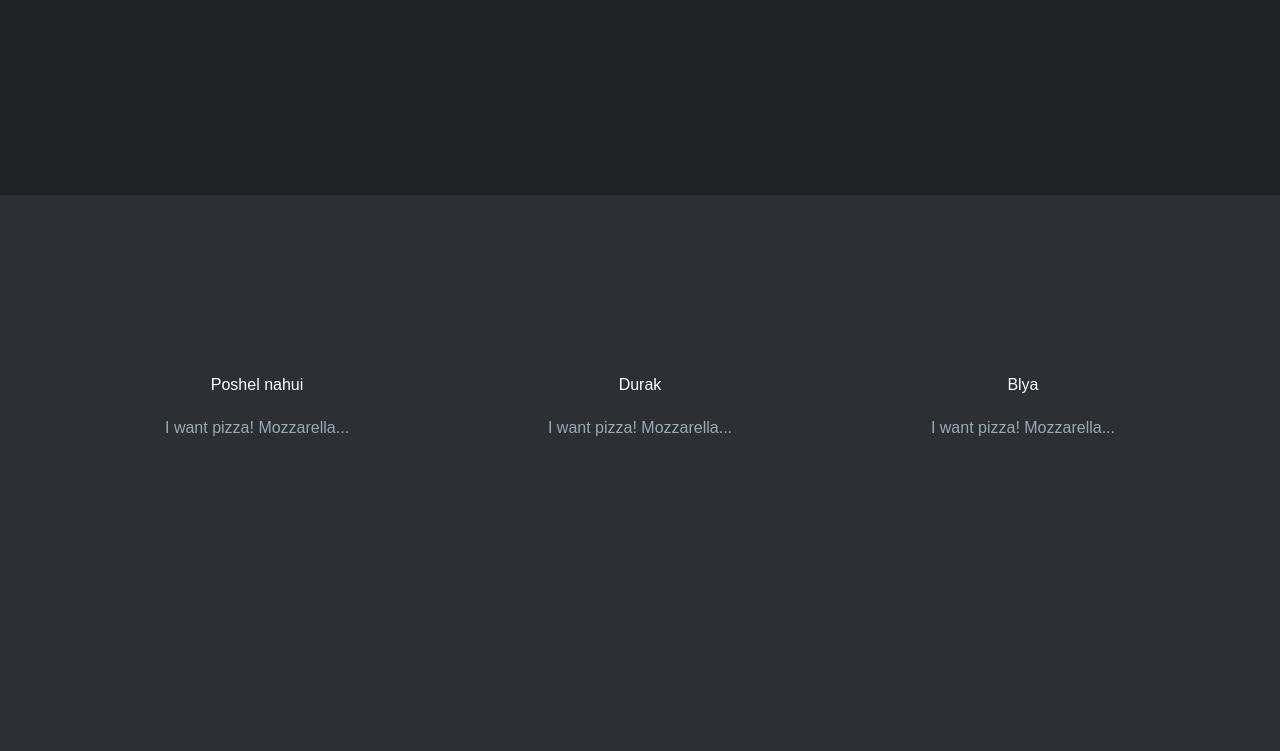
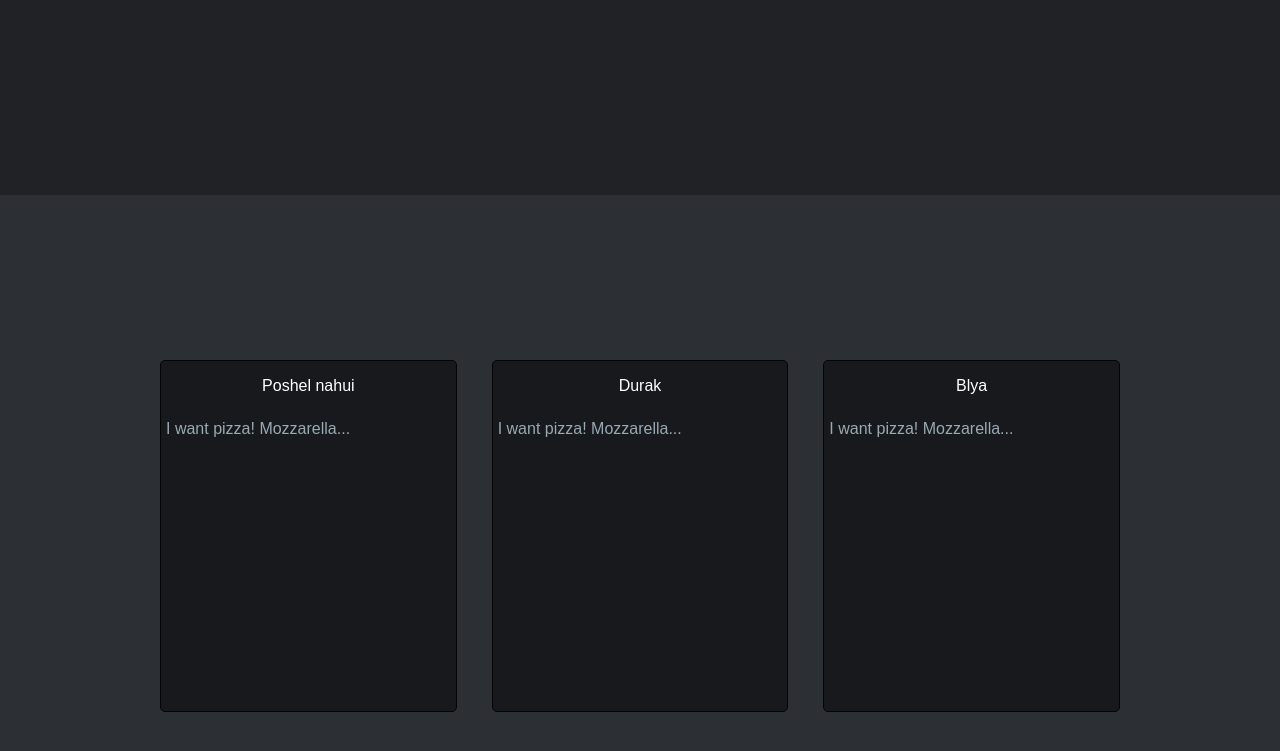
Before and after one commit to Nockech/Nockech.github.io, a plain HTML site: page index.html in a window 1280 px wide. Shown: the part 255-1006 px from the top of the page. Drawn offline with Linux system fonts and the light colour scheme.

Commit message:
Update index.html

```diff
--- a/index.html
+++ b/index.html
@@ -17,7 +17,7 @@
         </header>
         <div class="self_body">
             <div class="contents">
-                <div class="previous">
+                <div class="previous_box">
                     <div class="title_text">
                         Poshel nahui
                     </div>
@@ -25,7 +25,7 @@
                         I want pizza! Mozzarella...
                     </div>
                 </div>
-                <div class="previous">
+                <div class="previous_box">
                     <div class="title_text">
                         Durak
                     </div>
@@ -33,7 +33,7 @@
                         I want pizza! Mozzarella...
                     </div>
                 </div>
-                <div class="last">
+                <div class="last_box">
                     <div class="title_text">
                         Blya
                     </div>
```
